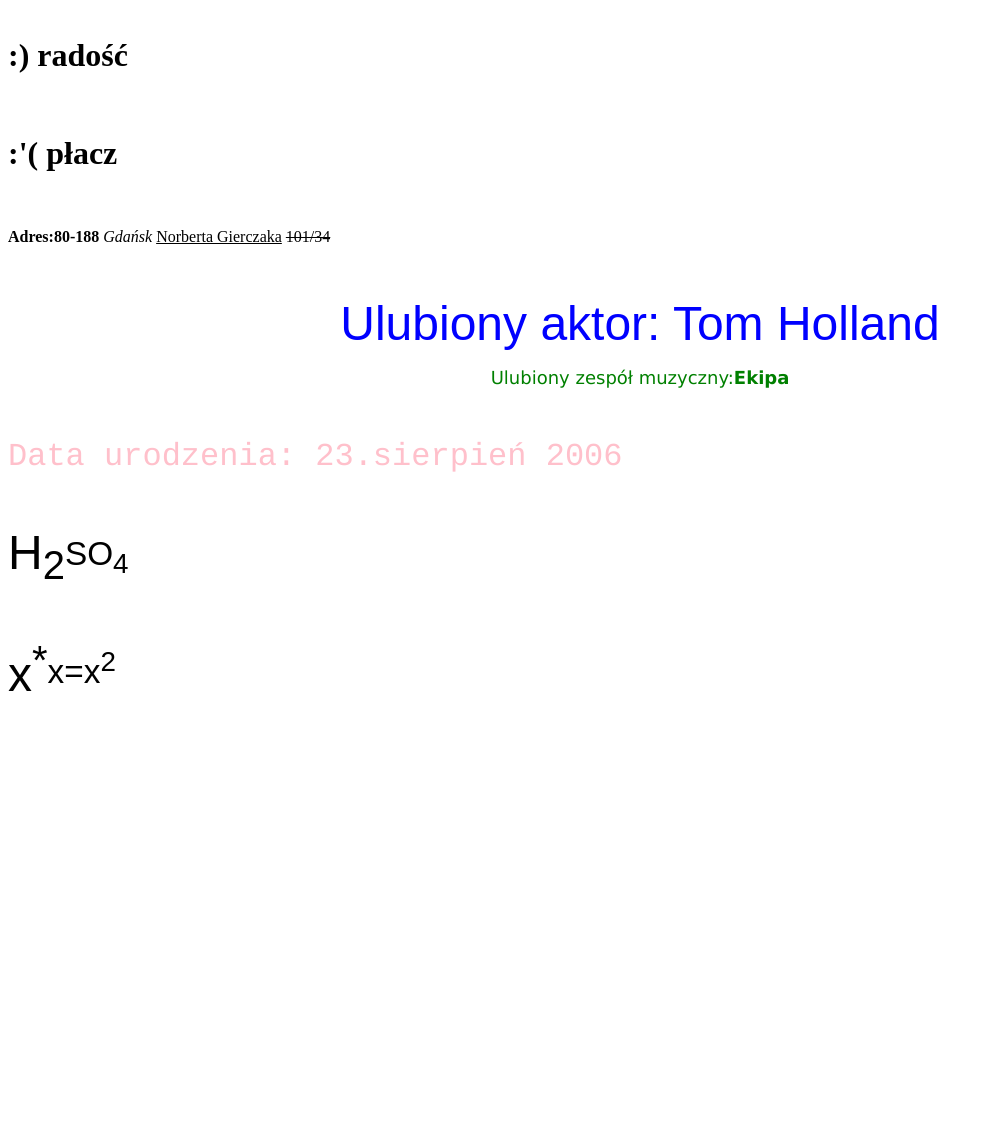
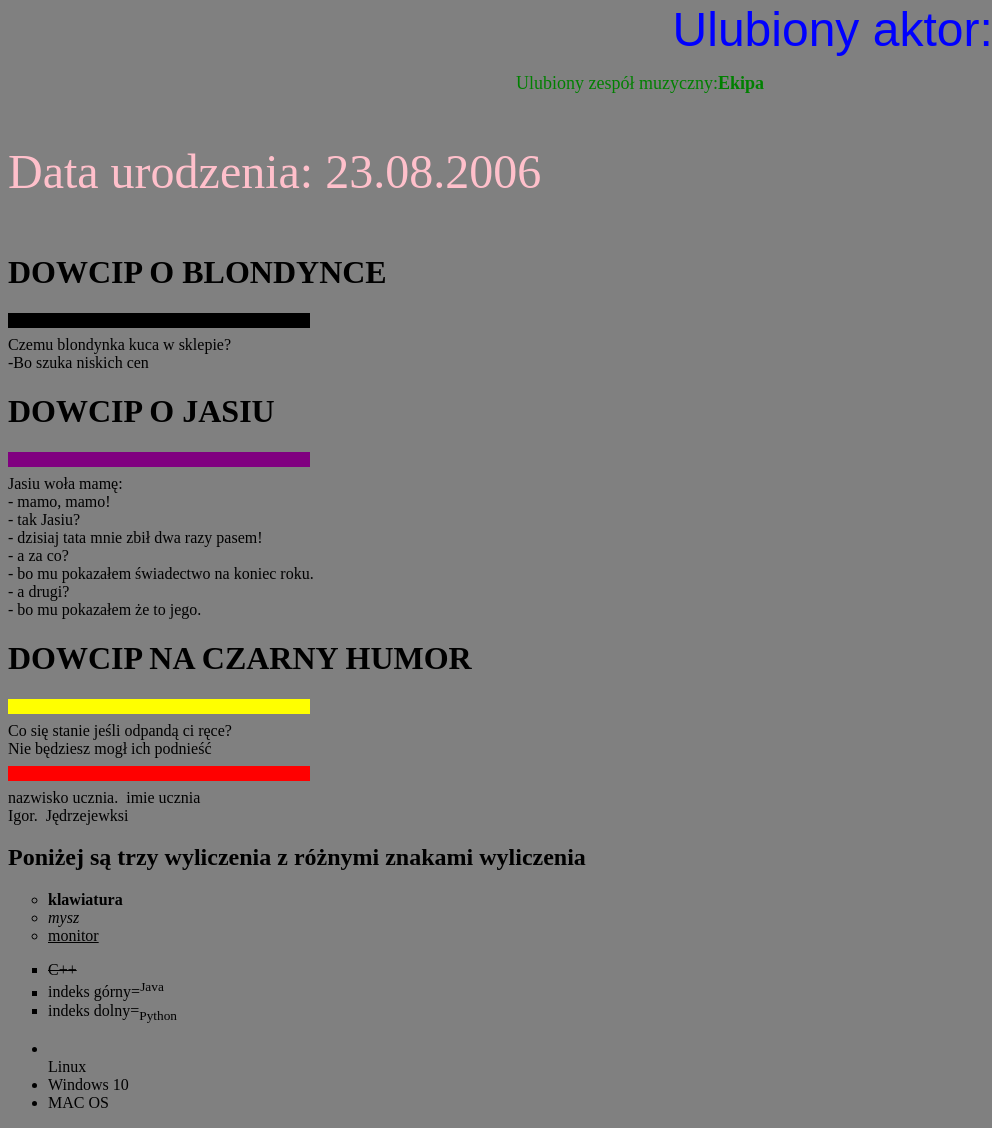
Before and after one commit to UltimateBeas/Repozytorium, a plain HTML site: page index.html in a window 1280 px wide. Shown: the part 1124-2252 px from the top of the page, without its empty margins (0-992 px from the left). Before the commit the page ends 1868 px from the top, so only its background shows below. Drawn offline with Linux system fonts and the light colour scheme.

Commit message:
Add files via upload

```diff
--- a/index.html
+++ b/index.html
@@ -19,14 +19,60 @@
 <h4> Jędrzejewski </h4><br>
 <h5> Jędrzejewski </h5><br>
 <h6> Jędrzejewski </h6><br>
-<h1>:( smutek</h1><br>
-<h1>:) radość</h1><br>
-<h1>:'( płacz</h1><br>
 <p align="left"><b>Adres:80-188</b> <i>Gdańsk</i> <u>Norberta Gierczaka</u> <strike>101/34</strike></p> <br>
-<p align="center"><font size=10 face=Arial color=blue> Ulubiony aktor: Tom Holland </font </p> <br>
-<p align="center"><font size=4 color=green face=Verdana> Ulubiony zespół muzyczny:<b>Ekipa</b> </font> </p> <br>
-<p algin="center"><font size=6 color=pink face=Courier New> Data urodzenia: 23.sierpień 2006 </font> </p> <br>
-<p algin="left"><font size=10 face=Arial color=black> H<sub>2<sup>SO<sub>4 </font> </p> <br>
-<p algin="left"><font size=10 face=Arial color=black> x<sup>*<sub>x=x<sup>2 </font> </p> <br>
-      </body>
+<p align="right"><font size=10 face=Arial color=blue> Ulubiony aktor: Tom Holland </font </p> <br>
+<p align="center"><font size=4 color=green> Ulubiony zespół muzyczny:<b>Ekipa</b> </font> </p> <br>
+<p algin="center"><font size=8 color=pink> Data urodzenia: 23.08.2006 </font> </p> <br>
+<body bgcolor="grey"<body>
+<h1 algin=center>DOWCIP O BLONDYNCE</h1>
+<HR SIZE=15 WIDTH=300 ALIGN="left" COLOR=black>
+<FIELDEST>
+
+Czemu blondynka kuca w sklepie?<br>
+
+-Bo szuka niskich cen<br>
+</FIELDEST>
+<h1 algin=right>DOWCIP O JASIU</h1>
+<HR SIZE=15 WIDTH=300 ALIGN="left" COLOR=purple>
+<FIELDEST>
+
+Jasiu woła mamę:<br>
+- mamo, mamo!<br>
+- tak Jasiu?<br>
+- dzisiaj tata mnie zbił dwa razy pasem!<br>
+- a za co?<br>
+- bo mu pokazałem świadectwo na koniec roku.<br>
+- a drugi?<br>
+- bo mu pokazałem że to jego.<br>
+</FIELDSET>
+<h1 algin=left>DOWCIP NA CZARNY HUMOR</h1>
+<HR SIZE=15 WIDTH=300 ALIGN="left" COLOR=yellow>
+<FIELDEST>
+
+Co się stanie jeśli odpandą ci  ręce?<br>
+
+Nie będziesz mogł ich podnieść<br>
+</FIELDSET>
+<HR SIZE=15 WIDTH=300 ALIGN="left" COLOR=red>
+
+nazwisko ucznia.&nbsp; imie ucznia<br>
+Igor.&nbsp; Jędrzejewksi
+<h2>Poniżej są trzy wyliczenia z różnymi znakami wyliczenia</h2>
+<UL TYPE=circle>
+      <LI><b>klawiatura</b>
+	  <LI><i>mysz</i>
+	  <LI><u>monitor</u>
+	  </UL>
+<UL TYPE=square>
+      <LI><strike>C++</strike>
+	  <LI>indeks górny=<sup>Java</sup>
+	  <LI>indeks dolny=<sub>Python</sub>
+	  </UL>
+<Ul TYPE=disc>
+      <LI><br>Linux
+	  <LI><nobr>Windows 10 </nobr>
+	  <LI>MAC OS&nbsp
+	  </Ul>
+
+              </body>
       </html>
```
